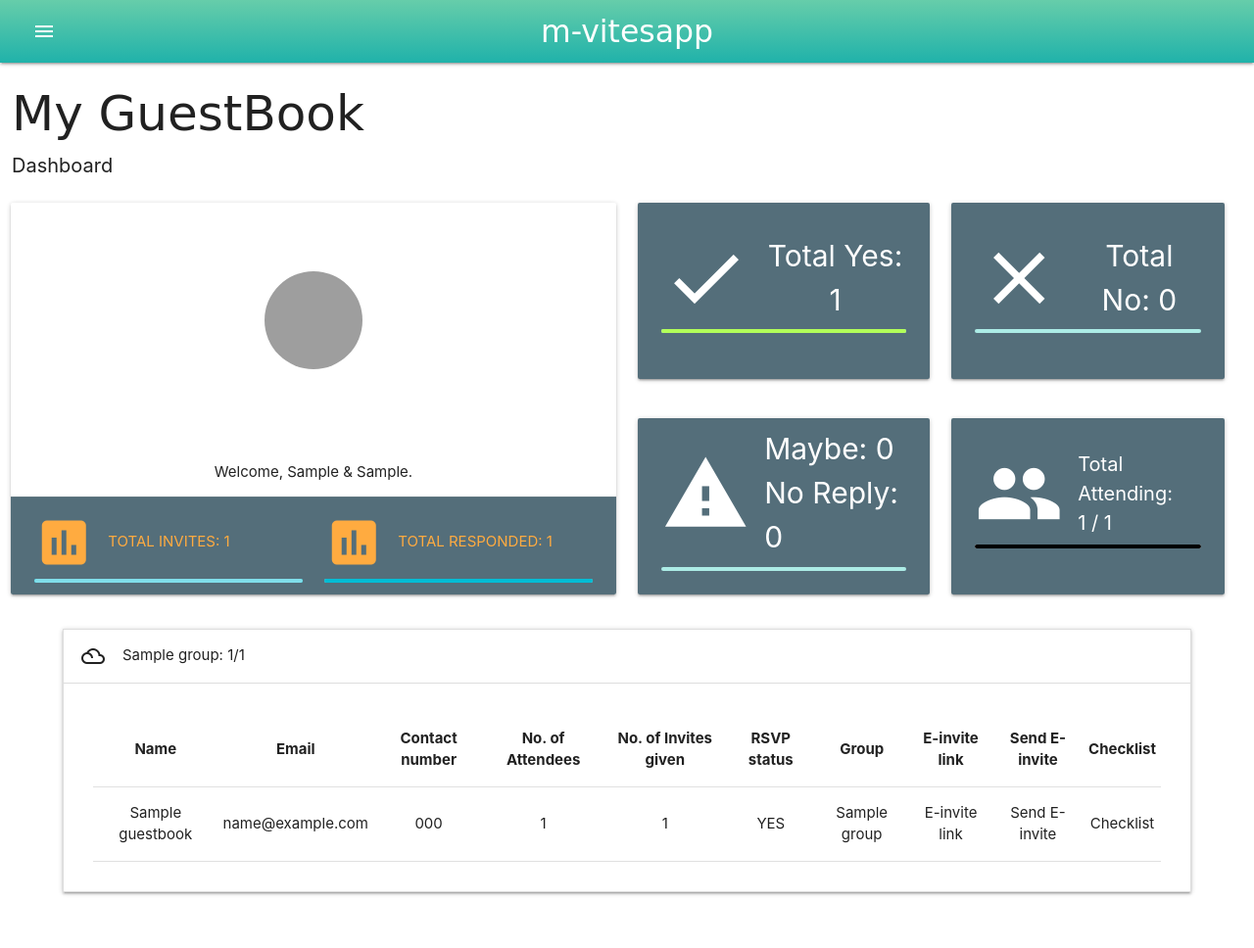
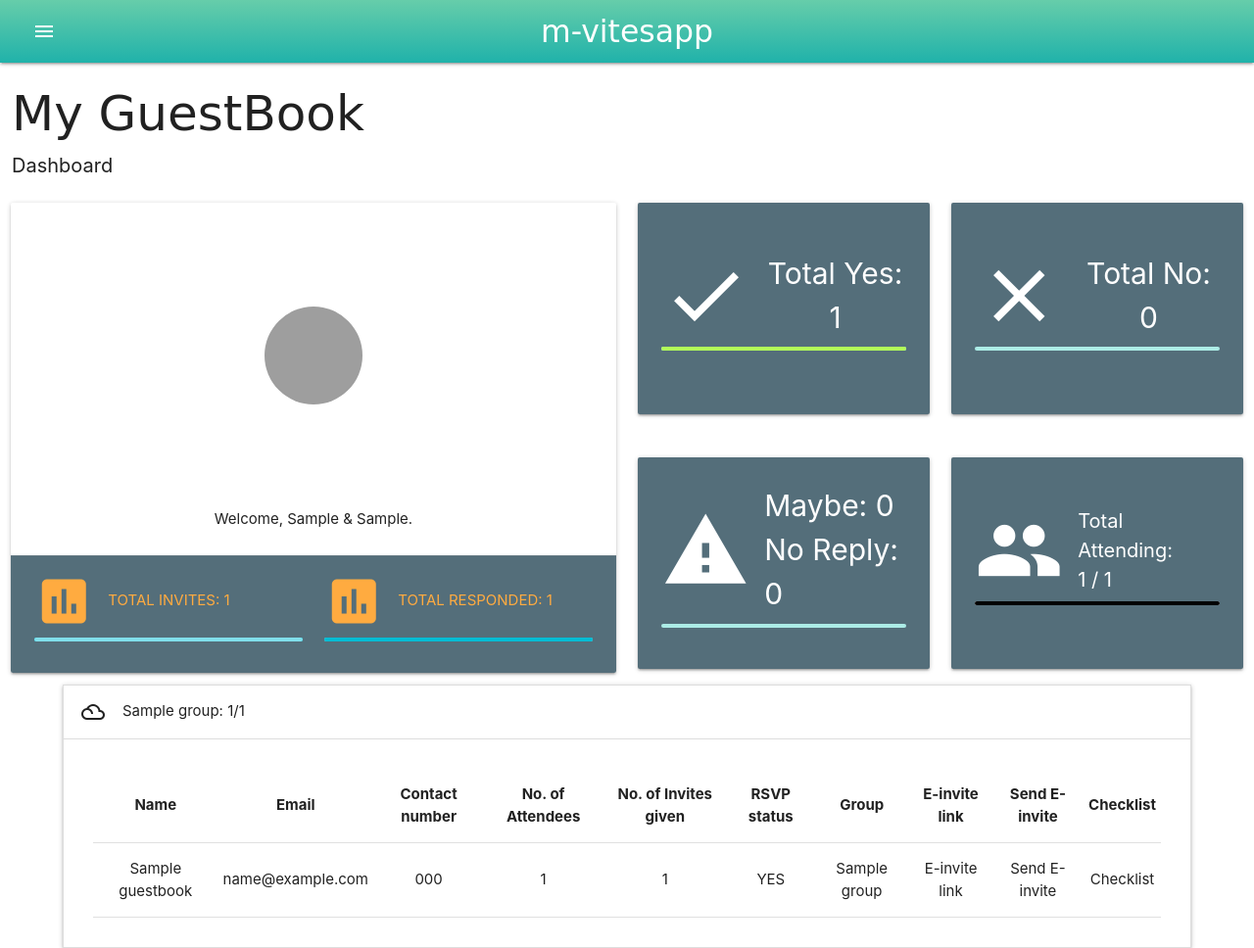
Before and after one commit to itmacronoobs/e-invite, a Django app: page /mvitesapp/guestbook in a window 1280 px wide. Shown: the whole page at 98% size. Before the commit the page ends 914 px from the top, so only its background shows below. Run offline with Django 3.2, Linux system fonts and the light colour scheme; tables that the repository leaves empty hold one stand-in row (values such as "Sample post"); some libraries are stand-ins or nearby versions; some web fonts are replaced; grey boxes are pictures that could not be loaded.

Commit message:
dashboard changes

```diff
--- a/mvites/mvitesapp/templates/mvitesapp/guestbook.html
+++ b/mvites/mvitesapp/templates/mvitesapp/guestbook.html
@@ -12,12 +12,12 @@
             </div>
 
 
-<div class="row">
+<div class="row"style="height:60vh;z-index:100;">
 
-    <div class="col s12 m6 l6">
+    <div class="col s12 m6 l6"style="height:100%;">
 
-                <div class="card" style="height:400px;">
-                        <div class="card-image valign-wrapper" style="height:60%;">
+                <div class="card" style="height:100%;">
+                        <div class="card-image valign-wrapper" style="height:60%;padding-top:25px;">
                           <img id="rounded" class="center-block" src="{%static "img/firsuzy.jif" %}">
 
                         </div>
@@ -26,15 +26,15 @@
                           <p>Welcome, {{customer.bride}} & {{customer.groom}}.</p>
                             {% endfor %}
                         </div>
-                        <div class="card-action blue-grey darken-1 " style="height:25%;">
+                        <div class="card-action blue-grey darken-1 " style="max-height:25%;">
                           <div class="row">
-                              <div class="col l6 s6">
+                              <div class="col l6 s12">
                                 <a class="valign-wrapper"><i class="material-icons medium left">insert_chart</i>Total Invites: {{guest_count}}</a>
                                 <div class="progress cyan">
                                         <div class="determinate cyan lighten-3" style="width: {{bar_totalinvites}} "></div>
                                 </div>
                               </div>
-                              <div class="col l6 s6">
+                              <div class="col l6 s12 hide-on-small-only">
                                     <a class="valign-wrapper"><i class="material-icons medium left">insert_chart</i>Total Responded: {{total_responded}}</a>
                                     <div class="progress cyan lighten-3">
                                             <div class="determinate cyan" style="width: {{bar_totalresponded}} "></div>
@@ -46,9 +46,9 @@
                 </div>
 
     </div>
-    <div class="col s12 m6 l6" style="height:400px;">
+    <div class="col s12 m6 l6" style="height:100%;">
             <div class="row no-pad-bot" style="height:50%;">
-                    <div class="col l6"style="min-height:95%;height:95%;width:50%;">
+                    <div class="col l6 s12"style="min-height:95%;height:95%;">
                             <div class="card blue-grey darken-1 valign-wrapper center"style="min-height:95%;height:95%;" >
                                     <div class="card-content white-text">
                                         <div class="valign-wrapper"><i class="material-icons large left">check</i><span style="font-size:30px;">Total Yes: {{rsvp_yes}}</span> </div>
@@ -66,9 +66,9 @@
                                     </div>
                             </div>
                     </div>
-                    <div class="col l6"style="min-height:95%;height:95%;width:47%;">
+                    <div class="col l6 s12"style="min-height:95%;height:95%;;">
                             <div class="card blue-grey darken-1 valign-wrapper center"style="min-height:95%;height:95%;" >
-                                    <div class="card-content white-text">
+                                    <div class="card-content white-text center-block">
                                             <div class="valign-wrapper"><i class="material-icons large left">close</i><span style="font-size:30px;">Total No: {{rsvp_no}}</span> </div>
                                             <div class="progress">
                                                     <div class="determinate red" style="width: {{bar_no}}"></div>
@@ -90,7 +90,7 @@
 
 
                 <div class="row no-pad-bot" style="height:50%;">
-                        <div class="col l6" style="min-height:95%;height:95%;width:50%;" >
+                        <div class="col l6 s12" style="min-height:95%;height:95%;" >
                                 <div class="card blue-grey darken-1 valign-wrapper" style="min-height:95%;height:95%;" >
                                         <div class="card-content white-text">
                                                 <div class="valign-wrapper"><i class="material-icons large left">warning</i><span style="font-size:30px;"> Maybe: {{rsvp_maybe}}<br> No Reply: {{ rsvp_unconfirmed }}</span> </div>
@@ -109,9 +109,9 @@
                                         </div>
                                 </div>
                         </div>
-                        <div class="col l6" style="min-height:95%;height:95%;width:47%;">
-                                <div class="card blue-grey darken-1 valign-wrapper" style="min-height:95%;height:95%;">
-                                        <div class="card-content white-text">
+                        <div class="col l6 s12" style="min-height:95%;height:95%;">
+                                <div class="card blue-grey darken-1 valign-wrapper " style="min-height:95%;height:95%;">
+                                        <div class="card-content white-text center-block">
                                                 <div class="valign-wrapper"><i class="material-icons large left">people</i>
                                                     <span style="font-size:20px;">Total Attending: <br>{{ guest_attending.total }} / {{guest_invited.total}}</span>
                                                 </div>
@@ -134,7 +134,8 @@
 
 </div>
 
-<div style="width:90%;"class="container">
+
+<div style="width:90%;height:20vh;z-index:90" class="container">
     <ul class="collapsible">
         {% for group in group %}
         {% if group.id == 1 %}
```
